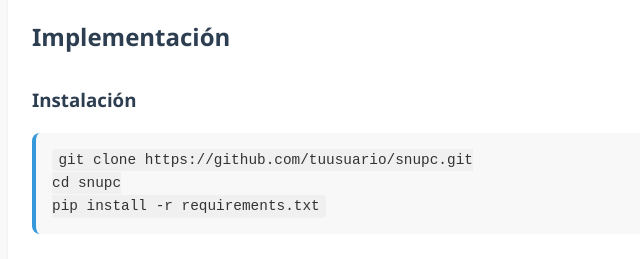
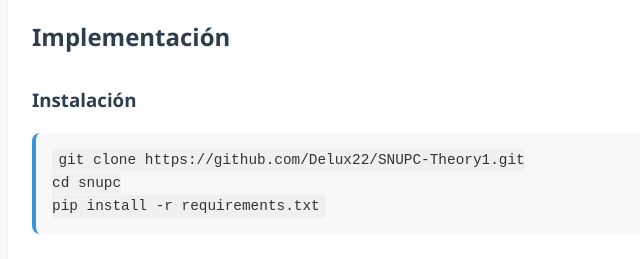
Before and after one commit to Delux22/SNUPC-Theory1, a plain HTML site: page index.html in a window 1280 px wide. Shown: the part 2308-2567 px from the top of the page, 132-772 px from the left. Drawn offline with nearby package versions, Linux system fonts and the light colour scheme.

Commit message:
index.html

```diff
--- a/index.html
+++ b/index.html
@@ -208,7 +208,7 @@ g_clasico = semiclassical_limit(ψ, ĝ_μν)</code></pre>
         <h2>Implementación</h2>
 
         <h3>Instalación</h3>
-        <pre><code>git clone https://github.com/tuusuario/snupc.git
+        <pre><code>git clone https://github.com/Delux22/SNUPC-Theory1.git
 cd snupc
 pip install -r requirements.txt</code></pre>
 
```
